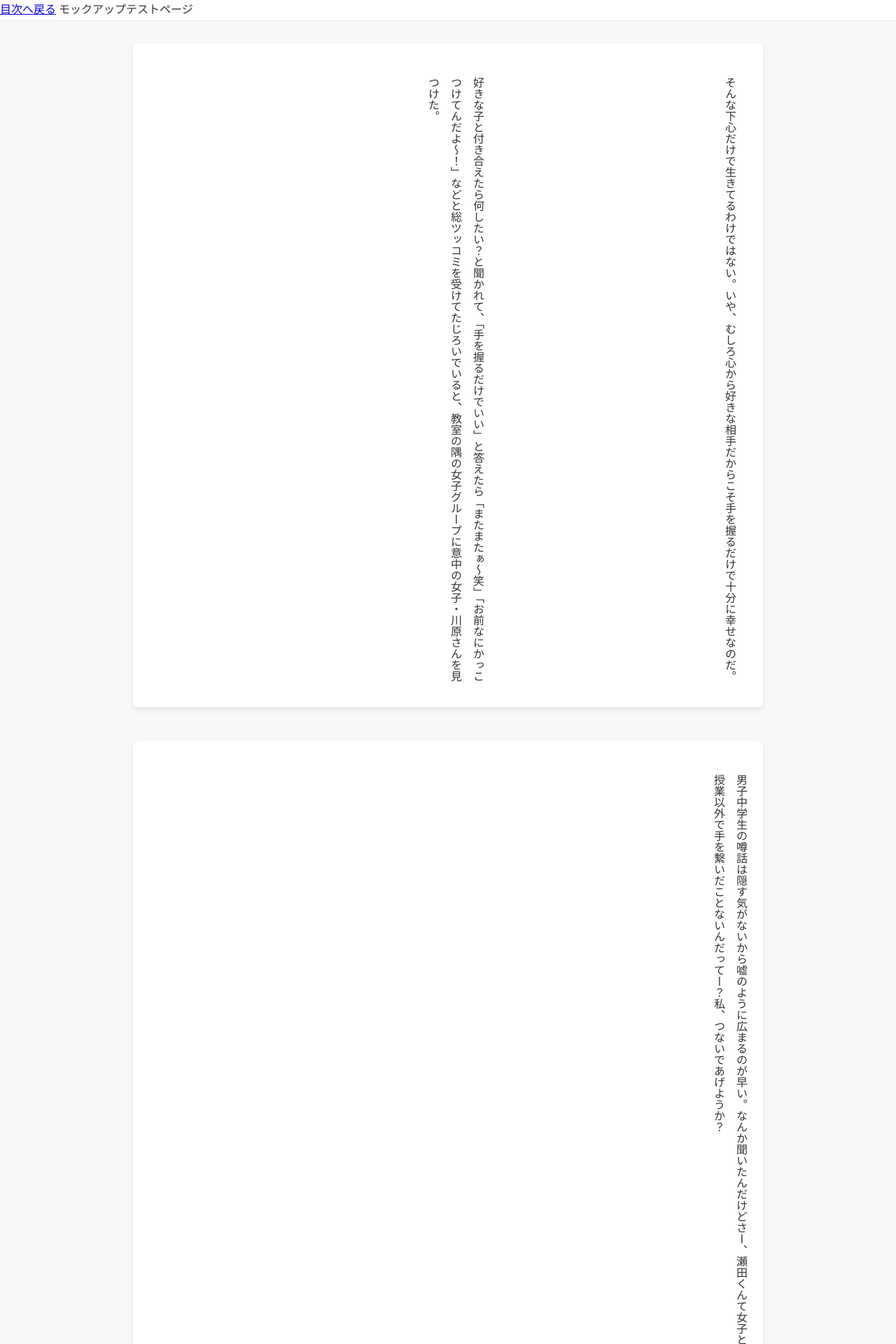
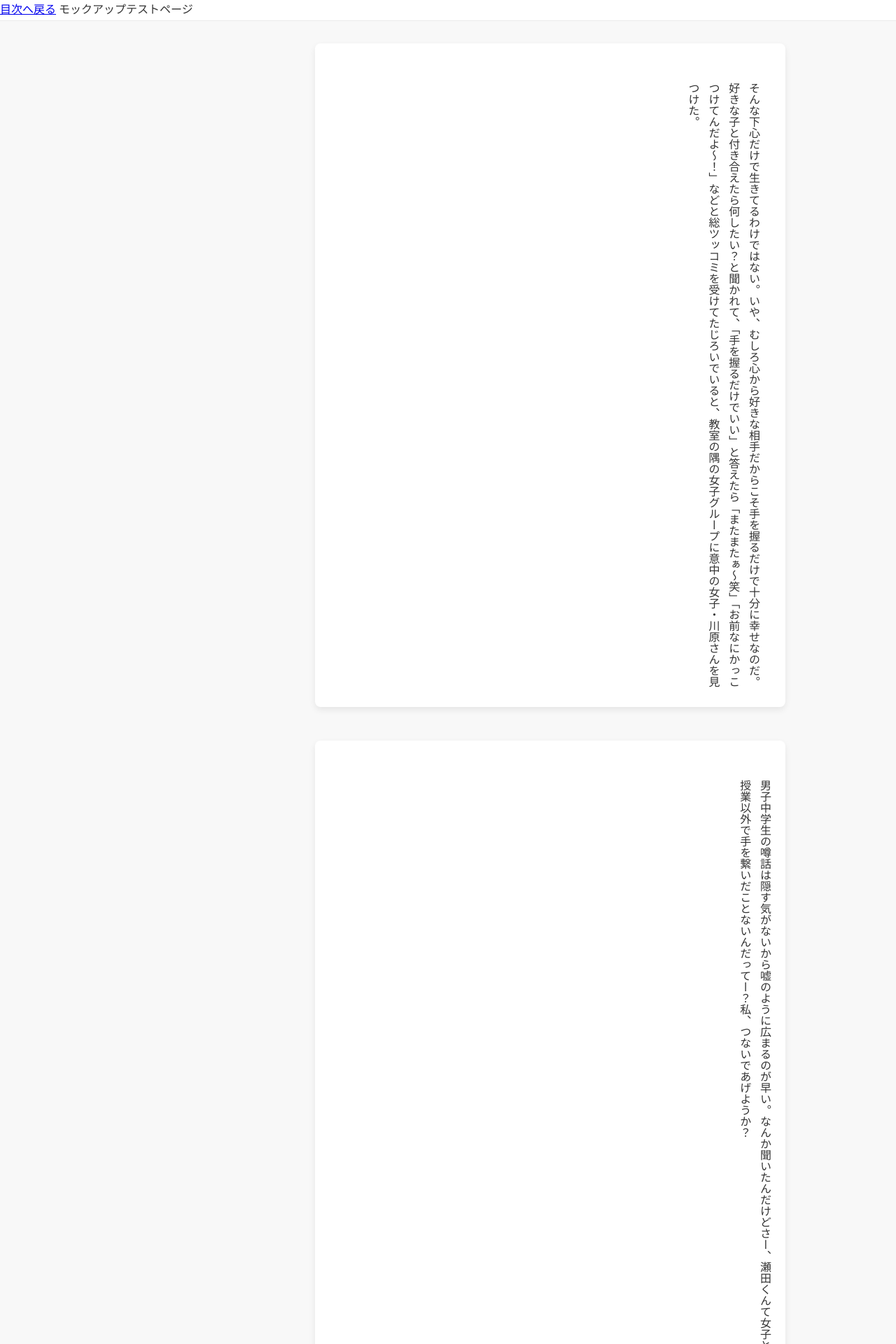
Before and after one commit to REMriaTV/HandtoHand, a Jekyll site: the page built from docs/manuscript/test-manuscript.md, in a window 1280 px wide. Shown: the top 1920 px of the page at 70% size. Built offline with Jekyll 4.4.1, drawn with Linux system fonts in a browser that asks for light colours.

Commit message:
Update story.css
① カードの高さ/幅の調整
④ カードのはみ出し
⑤行間/段落間の空白: line-height を 2.0 から 1.8 に抑えることで、行と行の間の縦の長さ（横書きでいう行間）が短縮され、不自然な空白が解消されます。

```diff
--- a/docs/assets/css/story.css
+++ b/docs/assets/css/story.css
@@ -13,7 +13,10 @@
     --section-gap: 3rem;          /* シーン（カード）間の垂直方向の間隔 */
     --card-vertical-padding: 1.5rem; /* カードの上下の余白 */
     --card-horizontal-padding: 1rem; /* カードの左右の余白 */
-    --reading-column-width: 45ch; /* 1行の文字数（45文字程度を推奨） */
+
+    /* ★修正: 読み物エリアの全体幅を制御する変数に変更 */
+    --reading-area-width-pc: 50vw; /* PCでの読み物エリアの幅 */
+
     --page-max-width: 900px;
 }
 
@@ -67,7 +70,12 @@ body {
 .story-content-flow {
     display: flex;
     flex-direction: column;
-    gap: var(--section-gap); /* ① 間隔を変数化 */
+    gap: var(--section-gap);
+
+    /* ★修正: PCでの幅を制限し、右寄せを維持 */
+    width: var(--reading-area-width-pc);
+    margin-left: auto; /* 右寄せの実現 */
+    max-width: 100%; /* モバイルでは100%を維持 */
 }
 
 /* =========================================
@@ -77,13 +85,14 @@ body {
     display: flex;
     justify-content: flex-end;
 
-    /* ① 余白を変数化 */
     padding: var(--card-vertical-padding) var(--card-horizontal-padding);
 
-    /* ② 色を適用 */
     background: var(--color-card-bg);
     box-shadow: 0 4px 10px var(--color-shadow);
     border-radius: 8px;
+
+    /* ★修正: 親要素 (story-content-flow) の幅に収まるようにする */
+    width: 100%;
 }
 
 .scene-card p {
@@ -91,19 +100,37 @@ body {
     text-orientation: upright;
 
     height: auto;
-    width: var(--reading-column-width); /* ① 1行の幅を変数化 */
 
-    /* ★★★ ここを修正 ★★★ */
-    /* デフォルトの上下マージンを全てリセット */
-    margin: 0;
+    /* ★★★ 根本修正: ④はみ出しの問題を解決するため、width を削除 ★★★ */
+    /* width: var(--reading-column-width); を削除 */
+    width: auto;
+
+    /* ★★★ 根本修正: ⑤ 行間が長すぎる問題を解決 ★★★ */
+    margin: 0; /* デフォルトマージンのリセット */
 
     /* 縦書きの列（段落）の間隔を制御 */
-    margin-inline-start: 1.5em; /* 段落間の適切なスペースを確保 */
-    margin-block-start: 1em;    /* 1字下げ（縦書きではこのプロパティを使用） */
+    margin-inline-start: 2em; /* 1.5em から 2em に調整 */
+    margin-block-start: 1em; /* 1字下げ */
 
-    line-height: 2.0;
+    /* ★修正: 行の間の縦のスペースを詰める */
+    line-height: 1.8;
+
+    /* ★追加: テキストがカード内で確実に折り返すようにする */
+    white-space: normal;
 }
+
 /* pタグが連続する場合の最初の字下げを解除 */
 .scene-card p:first-of-type {
     margin-block-start: 0;
 }
+
+/* =========================================
+   スマホ用調整 (max-width: 640px)
+   ========================================= */
+@media (max-width: 640px) {
+    /* 縦長でも画面幅いっぱいに読み物エリアを使う */
+    .story-content-flow {
+        width: 100%;
+        margin: 0 auto;
+    }
+}
```
